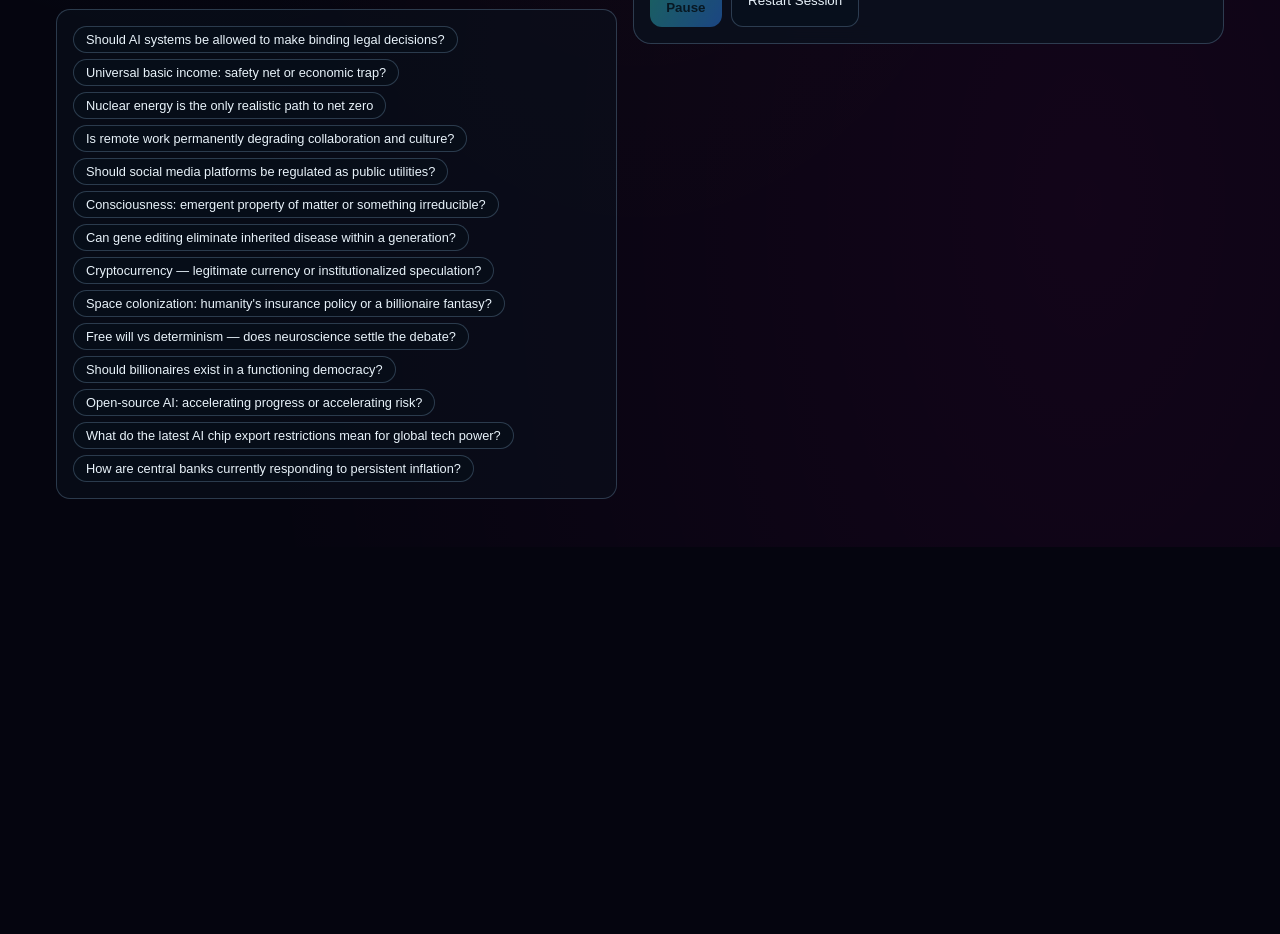
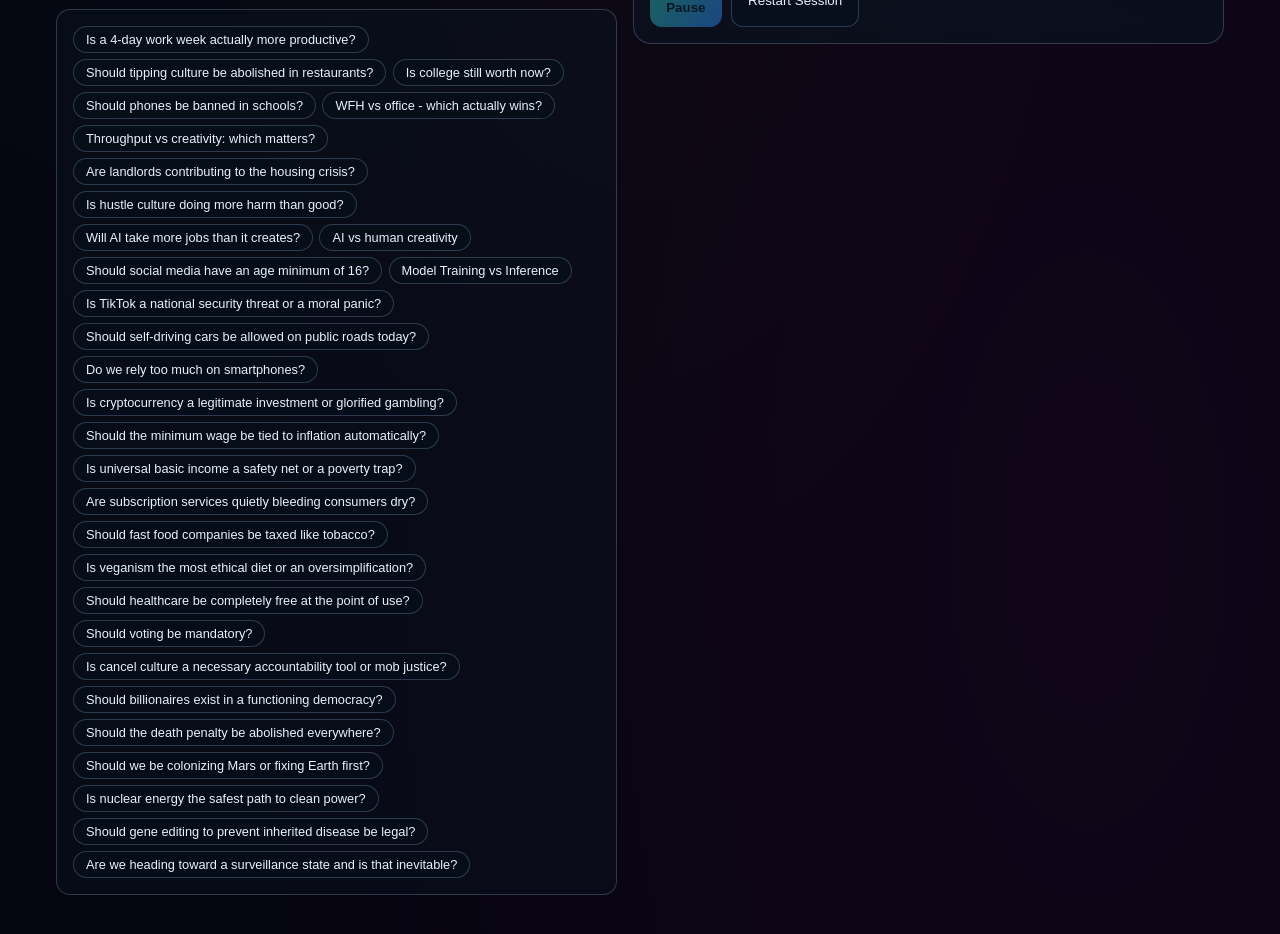
Before and after one commit to varuntej07/Pocket-Panel, a Next.js app: page / in a window 1280 px wide. Shown: the part 1740-2674 px from the top of the page. Before the commit the page ends 2287 px from the top, so only its background shows below. Built offline with nearby package versions, Linux system fonts and the light colour scheme.

Commit message:
final bug fixes before submitting

```diff
--- a/components/TopicLibrary.tsx
+++ b/components/TopicLibrary.tsx
@@ -7,21 +7,43 @@ interface TopicLibraryProps {
 }
 
 const TOPICS = [
-  "Should AI systems be allowed to make binding legal decisions?",
-  "Universal basic income: safety net or economic trap?",
-  "Nuclear energy is the only realistic path to net zero",
-  "Is remote work permanently degrading collaboration and culture?",
-  "Should social media platforms be regulated as public utilities?",
-  "Consciousness: emergent property of matter or something irreducible?",
-  "Can gene editing eliminate inherited disease within a generation?",
-  "Cryptocurrency — legitimate currency or institutionalized speculation?",
-  "Space colonization: humanity's insurance policy or a billionaire fantasy?",
-  "Free will vs determinism — does neuroscience settle the debate?",
+  // Everyday life & work
+  "Is a 4-day work week actually more productive?",
+  "Should tipping culture be abolished in restaurants?",
+  "Is college still worth now?", "Should phones be banned in schools?",
+  "WFH vs office - which actually wins?", "Throughput vs creativity: which matters?",
+  "Are landlords contributing to the housing crisis?",
+  "Is hustle culture doing more harm than good?",
+
+  // Tech & AI
+  "Will AI take more jobs than it creates?", "AI vs human creativity",
+  "Should social media have an age minimum of 16?", "Model Training vs Inference",
+  "Is TikTok a national security threat or a moral panic?",
+  "Should self-driving cars be allowed on public roads today?",
+  "Do we rely too much on smartphones?",
+
+  // Money & economy
+  "Is cryptocurrency a legitimate investment or glorified gambling?",
+  "Should the minimum wage be tied to inflation automatically?",
+  "Is universal basic income a safety net or a poverty trap?",
+  "Are subscription services quietly bleeding consumers dry?",
+
+  // Health & lifestyle
+  "Should fast food companies be taxed like tobacco?",
+  "Is veganism the most ethical diet or an oversimplification?",
+  "Should healthcare be completely free at the point of use?",
+
+  // Society & politics
+  "Should voting be mandatory?",
+  "Is cancel culture a necessary accountability tool or mob justice?",
   "Should billionaires exist in a functioning democracy?",
-  "Open-source AI: accelerating progress or accelerating risk?",
-  // Tool-calling topics — benefit from live data lookup
-  "What do the latest AI chip export restrictions mean for global tech power?",
-  "How are central banks currently responding to persistent inflation?",
+  "Should the death penalty be abolished everywhere?",
+
+  // Science & future
+  "Should we be colonizing Mars or fixing Earth first?",
+  "Is nuclear energy the safest path to clean power?",
+  "Should gene editing to prevent inherited disease be legal?",
+  "Are we heading toward a surveillance state and is that inevitable?",
 ];
 
 export function TopicLibrary({ onSelect }: TopicLibraryProps) {
--- a/lib/prompts.ts
+++ b/lib/prompts.ts
@@ -40,11 +40,10 @@ export const buildSonicAgentUserPrompt = (params: {
   speaker: Speaker;
   turnIndex: number;
   totalTurns: number;
-  opponentText: string | null;
   history: SessionTurn[];
   injectedContext?: string;
 }): string => {
-  const { topic, speaker, turnIndex, totalTurns, opponentText, history, injectedContext } = params;
+  const { topic, speaker, turnIndex, totalTurns, history, injectedContext } = params;
 
   const shortHistory = history
     .slice(-6)
@@ -62,8 +61,8 @@ export const buildSonicAgentUserPrompt = (params: {
 
   if (turnIndex === 1) {
     parts.push("You go first. Make your opening argument.");
-  } else if (opponentText) {
-    parts.push(`[them]: ${opponentText}\n\nRespond to what they just said. Speak your turn now.`);
+  } else {
+    parts.push("The other speaker just finished their turn (shown above). Now counter their argument directly. Stay in your own voice.");
   }
 
   if (injectedContext) {
```
Also changed, not shown: 1 other file (tests, documents, lock files or other folders).
